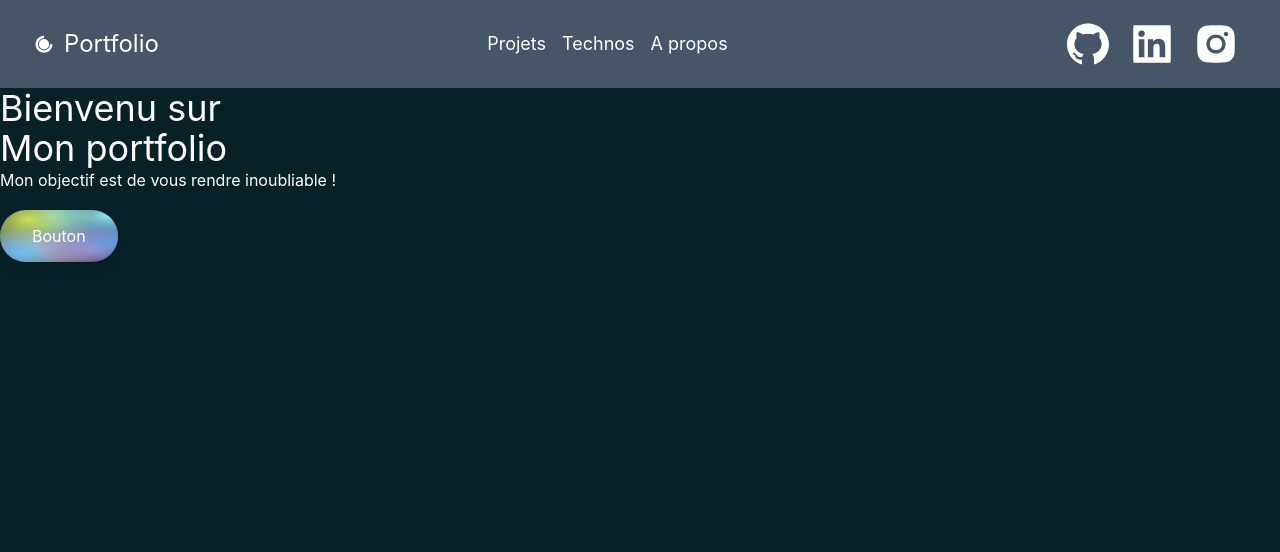
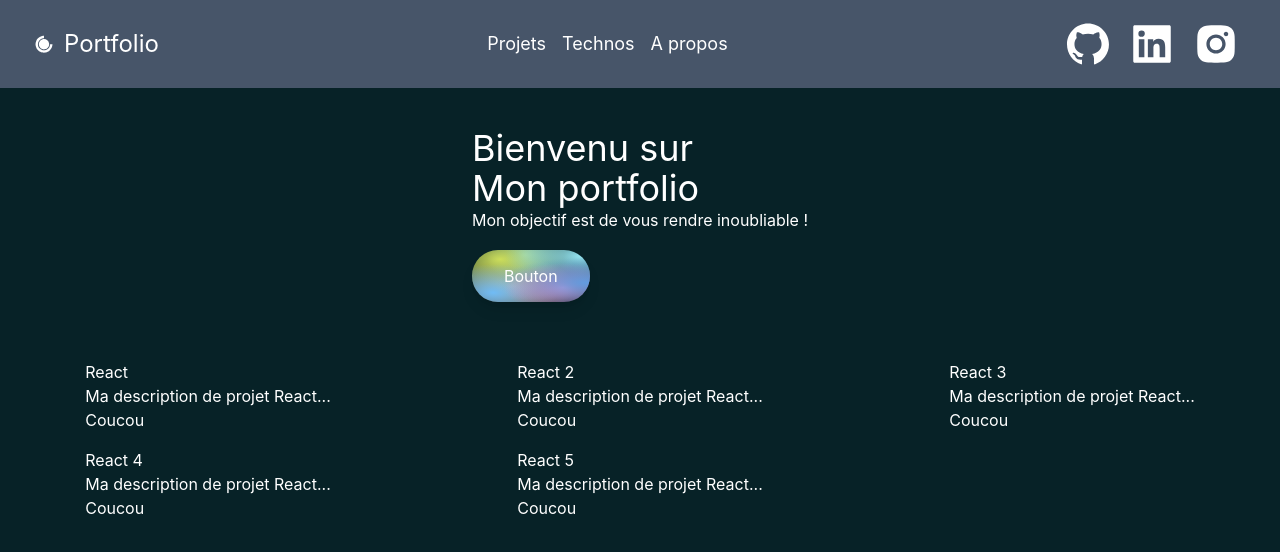
Before and after one commit to AurelTBE/portfolio, a Next.js app: page / in a window 1280 px wide. Shown: the top 552 px of the page. Built offline with nearby package versions, Linux system fonts and the light colour scheme.

Commit message:
Projects WIP

```diff
--- a/components/Hero.tsx
+++ b/components/Hero.tsx
@@ -9,21 +9,20 @@ const Hero = (props: Props) => {
     const router = useRouter()
 
     return (
-        <section className='flex flex-row'>
+        <section className='flex flex-row items-center justify-center my-10'>
             <div className="">
                 <h1 className='text-4xl text-white'>
                     Bienvenu sur<br />
                     Mon portfolio
                 </h1>
-                <div className='mb-8 text-white'>
+                <div className='text-white'>
                     Mon objectif est de vous rendre inoubliable !
                 </div>
-                <div>
+                <div className="my-8">
                     <a href="https://www.google.com" className="btngrad text-white px-8 py-4 my-4 rounded-full shadow-lg">
                         Bouton
                     </a>
                 </div>
-
             </div>
         </section>
     )
--- /dev/null
+++ b/components/Projects.tsx
@@ -0,0 +1,28 @@
+import React from 'react'
+import { projects } from '../constants/projects';
+
+interface Props {
+
+}
+
+const Projects = (props: Props) => {
+    return (
+        <section id="projets">
+            <div className="text-white grid grid-cols-3 gap-4">
+                {projects.map(project => (
+                    <div className="grid items-center justify-center">
+                        <h2>
+                            {project.title}
+                        </h2>
+                        <div>
+                            {project.description}
+                        </div>
+                        Coucou
+                    </div>
+                ))}
+            </div>
+        </section>
+    )
+}
+
+export default Projects
--- /dev/null
+++ b/constants/projects.tsx
@@ -0,0 +1,22 @@
+export const projects = [
+    {
+        title: "React",
+        description: "Ma description de projet React..."
+    },
+    {
+        title: "React 2",
+        description: "Ma description de projet React..."
+    },
+    {
+        title: "React 3",
+        description: "Ma description de projet React..."
+    },
+    {
+        title: "React 4",
+        description: "Ma description de projet React..."
+    },
+    {
+        title: "React 5",
+        description: "Ma description de projet React..."
+    },
+]
--- a/pages/index.tsx
+++ b/pages/index.tsx
@@ -3,6 +3,7 @@ import type { NextPage } from 'next'
 import Image from 'next/image'
 import { State } from '../context/State';
 import Hero from '../components/Hero';
+import Projects from '../components/Projects';
 
 const Home: NextPage = () => {
   const { handleActivePage }: any = useContext(State)
@@ -14,6 +15,7 @@ const Home: NextPage = () => {
   return (
     <div>
       <Hero />
+      <Projects />
     </div>
   )
 }
```
